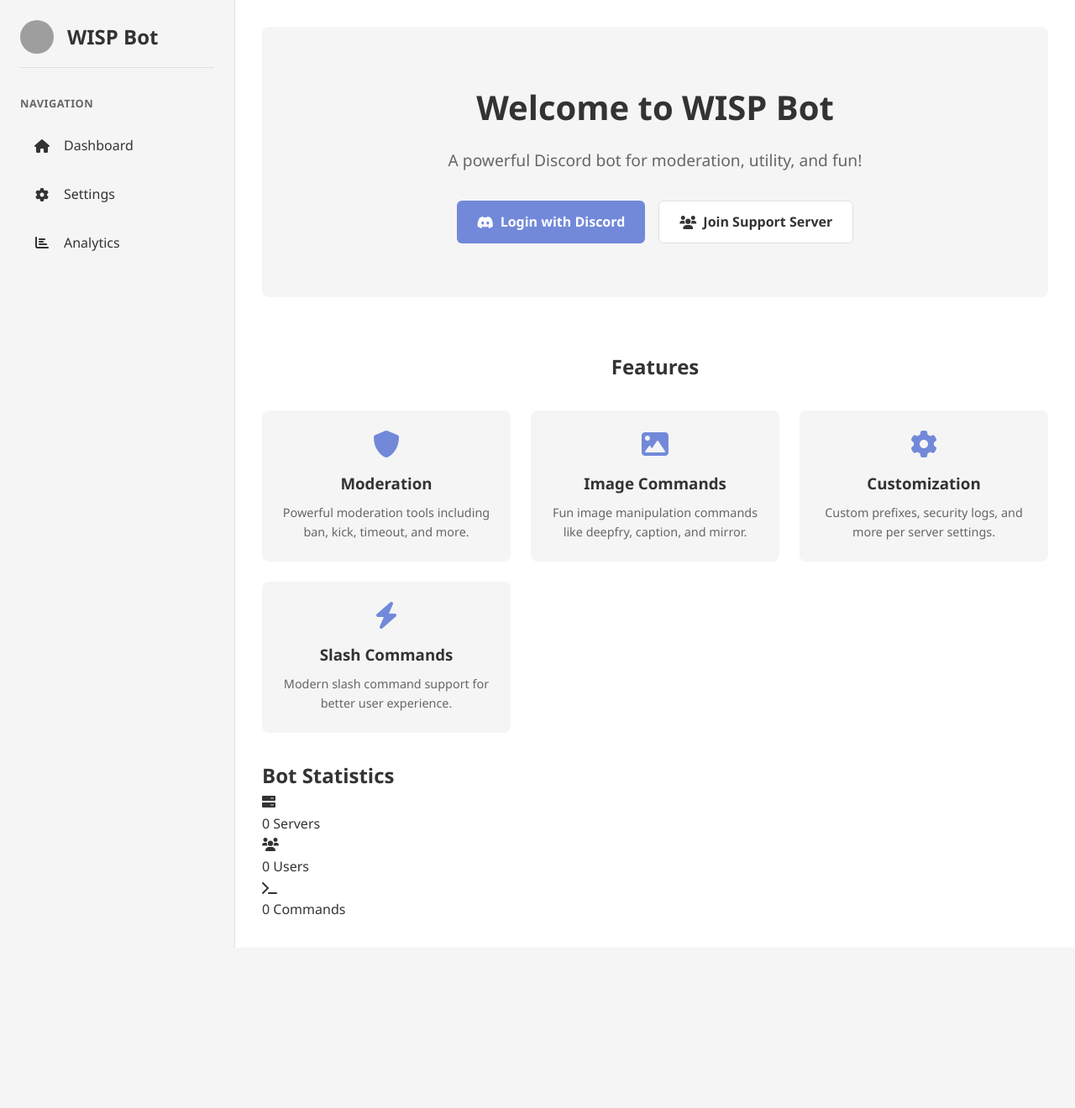
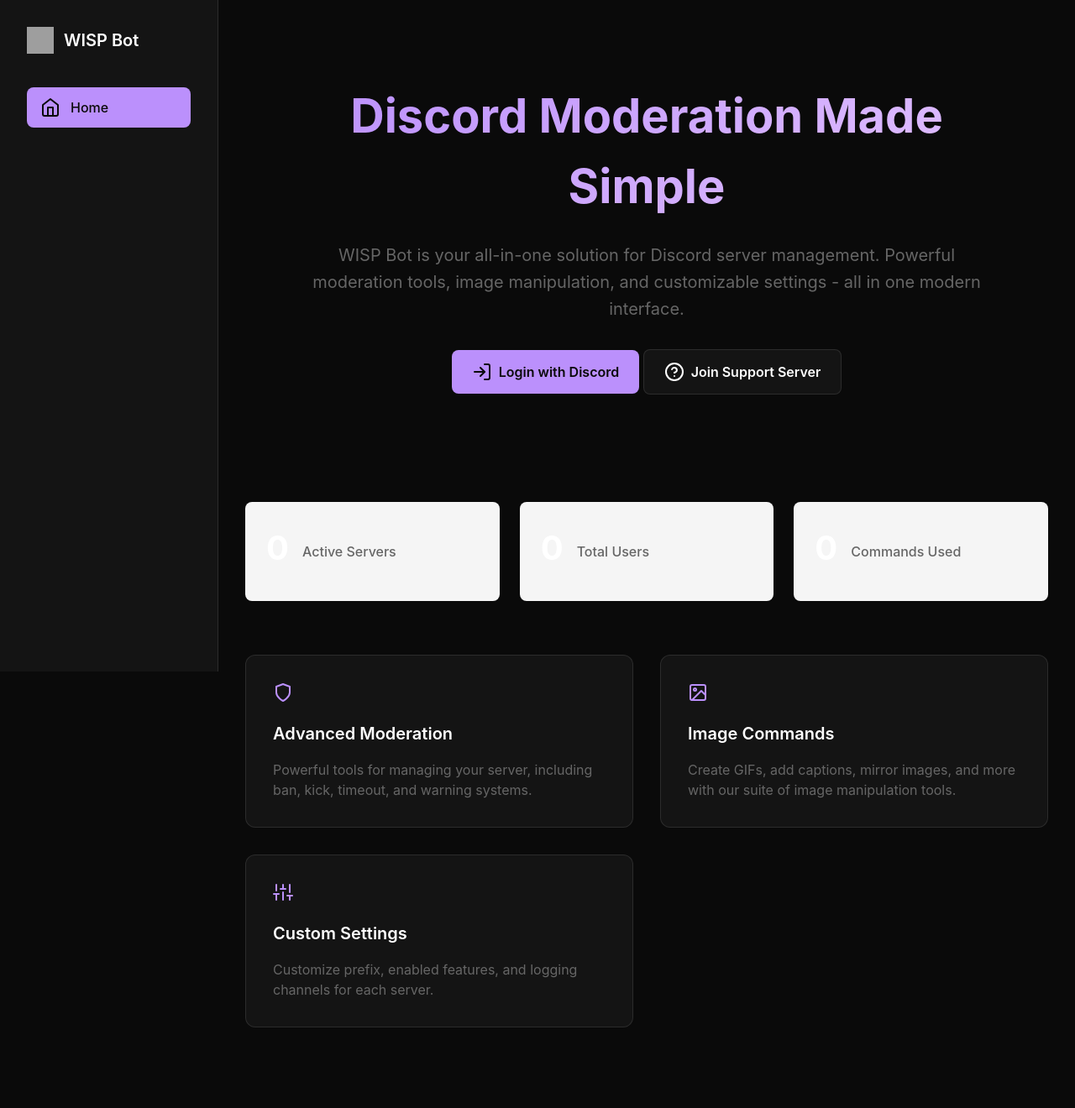
Before and after one commit to LyrdSouth/wispdashboard, a Flask app: page / in a window 1280 px wide. Shown: the whole page at 84% size. Before the commit the page ends 1129 px from the top, so only its background shows below. Run offline with Flask 3, Linux system fonts and the light colour scheme; some web fonts are replaced; grey boxes are pictures that could not be loaded.

Commit message:
Update dashboard design with modern UI and improved styling

```diff
--- a/dashboard/static/css/dashboard.css
+++ b/dashboard/static/css/dashboard.css
@@ -1,3 +1,255 @@
+/* Base styles and CSS variables */
+:root {
+    --primary: #BB90FC;
+    --primary-dark: #9B6FE0;
+    --background: #0A0A0A;
+    --surface: #141414;
+    --surface-hover: #1A1A1A;
+    --text: #FFFFFF;
+    --text-secondary: rgba(255, 255, 255, 0.7);
+    --border: rgba(255, 255, 255, 0.1);
+}
+
+/* Global styles */
+* {
+    margin: 0;
+    padding: 0;
+    box-sizing: border-box;
+    font-family: 'Inter', 'Helvetica Neue', sans-serif;
+}
+
+body {
+    background-color: var(--background);
+    color: var(--text);
+    line-height: 1.5;
+    min-height: 100vh;
+    display: flex;
+}
+
+/* Sidebar styles */
+.sidebar {
+    width: 260px;
+    background-color: var(--surface);
+    border-right: 1px solid var(--border);
+    padding: 2rem;
+    height: 100vh;
+    position: fixed;
+    display: flex;
+    flex-direction: column;
+}
+
+.sidebar-logo {
+    display: flex;
+    align-items: center;
+    gap: 0.75rem;
+    margin-bottom: 2.5rem;
+}
+
+.sidebar-logo img {
+    width: 32px;
+    height: 32px;
+}
+
+.sidebar-logo h1 {
+    font-size: 1.25rem;
+    font-weight: 600;
+}
+
+.nav-links {
+    display: flex;
+    flex-direction: column;
+    gap: 0.5rem;
+}
+
+.nav-link {
+    display: flex;
+    align-items: center;
+    gap: 0.75rem;
+    padding: 0.75rem 1rem;
+    border-radius: 8px;
+    color: var(--text);
+    text-decoration: none;
+    font-weight: 500;
+    transition: background-color 0.2s;
+}
+
+.nav-link:hover {
+    background-color: var(--surface-hover);
+}
+
+.nav-link.active {
+    background-color: var(--primary);
+    color: var(--background);
+}
+
+/* Main content area */
+main {
+    margin-left: 260px;
+    padding: 2rem;
+    width: calc(100% - 260px);
+}
+
+/* Hero section */
+.hero {
+    padding: 4rem 0;
+    text-align: center;
+    max-width: 800px;
+    margin: 0 auto;
+}
+
+.hero h1 {
+    font-size: 3.5rem;
+    font-weight: 700;
+    margin-bottom: 1.5rem;
+    background: linear-gradient(135deg, var(--primary) 0%, #E2C1FF 100%);
+    -webkit-background-clip: text;
+    -webkit-text-fill-color: transparent;
+}
+
+.hero p {
+    font-size: 1.25rem;
+    color: var(--text-secondary);
+    margin-bottom: 2rem;
+    line-height: 1.6;
+}
+
+/* Buttons */
+.button {
+    display: inline-flex;
+    align-items: center;
+    gap: 0.5rem;
+    padding: 0.875rem 1.5rem;
+    border-radius: 8px;
+    font-weight: 600;
+    text-decoration: none;
+    transition: all 0.2s;
+}
+
+.button-primary {
+    background-color: var(--primary);
+    color: var(--background);
+}
+
+.button-primary:hover {
+    background-color: var(--primary-dark);
+}
+
+.button-secondary {
+    background-color: var(--surface);
+    color: var(--text);
+    border: 1px solid var(--border);
+}
+
+.button-secondary:hover {
+    background-color: var(--surface-hover);
+}
+
+/* Stats section */
+.stats {
+    display: grid;
+    grid-template-columns: repeat(auto-fit, minmax(240px, 1fr));
+    gap: 1.5rem;
+    margin: 4rem 0;
+}
+
+.stat-card {
+    background-color: var(--surface);
+    border: 1px solid var(--border);
+    border-radius: 12px;
+    padding: 1.5rem;
+}
+
+.stat-card h3 {
+    font-size: 2.5rem;
+    font-weight: 700;
+    margin-bottom: 0.5rem;
+}
+
+.stat-card p {
+    color: var(--text-secondary);
+    font-weight: 500;
+}
+
+/* Features section */
+.features {
+    display: grid;
+    grid-template-columns: repeat(auto-fit, minmax(300px, 1fr));
+    gap: 2rem;
+    margin: 4rem 0;
+}
+
+.feature-card {
+    background-color: var(--surface);
+    border: 1px solid var(--border);
+    border-radius: 12px;
+    padding: 2rem;
+}
+
+.feature-card h3 {
+    font-size: 1.25rem;
+    font-weight: 600;
+    margin-bottom: 1rem;
+}
+
+.feature-card p {
+    color: var(--text-secondary);
+}
+
+/* Responsive design */
+@media (max-width: 768px) {
+    .sidebar {
+        width: 100%;
+        height: auto;
+        position: relative;
+    }
+
+    main {
+        margin-left: 0;
+        width: 100%;
+    }
+
+    .hero h1 {
+        font-size: 2.5rem;
+    }
+
+    .stats {
+        grid-template-columns: 1fr;
+    }
+}
+
+/* Loading states */
+.loading {
+    display: flex;
+    align-items: center;
+    justify-content: center;
+    min-height: 200px;
+    color: var(--text-secondary);
+}
+
+/* Notifications */
+.notification {
+    position: fixed;
+    bottom: 2rem;
+    right: 2rem;
+    padding: 1rem 1.5rem;
+    border-radius: 8px;
+    background-color: var(--surface);
+    border: 1px solid var(--border);
+    color: var(--text);
+    animation: slideIn 0.3s ease-out;
+}
+
+@keyframes slideIn {
+    from {
+        transform: translateY(100%);
+        opacity: 0;
+    }
+    to {
+        transform: translateY(0);
+        opacity: 1;
+    }
+}
+
 /* Dashboard Layout */
 .dashboard-header {
     display: flex;
--- a/dashboard/templates/base.html
+++ b/dashboard/templates/base.html
@@ -3,64 +3,50 @@
 <head>
     <meta charset="UTF-8">
     <meta name="viewport" content="width=device-width, initial-scale=1.0">
-    <title>{% block title %}WISP Bot Dashboard{% endblock %}</title>
-    <link rel="stylesheet" href="{{ url_for('static', filename='css/style.css') }}">
-    <link rel="stylesheet" href="https://cdnjs.cloudflare.com/ajax/libs/font-awesome/6.0.0/css/all.min.css">
+    <title>{% block title %}WISP Bot{% endblock %}</title>
+    <link rel="stylesheet" href="https://rsms.me/inter/inter.css">
+    <link rel="stylesheet" href="{{ url_for('static', filename='css/dashboard.css') }}">
+    <script src="https://unpkg.com/feather-icons"></script>
 </head>
 <body>
-    <div class="app-container">
-        <!-- Sidebar -->
-        <nav class="sidebar">
-            <div class="sidebar-header">
-                <img src="{{ url_for('static', filename='images/logo.png') }}" alt="WISP Logo" class="logo">
+    <aside class="sidebar">
+        <div class="sidebar-logo">
+            <img src="{{ url_for('static', filename='img/logo.png') }}" alt="WISP Bot Logo">
             <h1>WISP Bot</h1>
         </div>
-
-            <div class="sidebar-section">
-                <h2>NAVIGATION</h2>
-                <div class="nav-links">
+        <nav class="nav-links">
+            <a href="{{ url_for('index') }}" class="nav-link {% if request.endpoint == 'index' %}active{% endif %}">
+                <i data-feather="home"></i>
+                Home
+            </a>
+            {% if session.user %}
             <a href="{{ url_for('dashboard') }}" class="nav-link {% if request.endpoint == 'dashboard' %}active{% endif %}">
-                        <i class="fas fa-home"></i>
-                        <span>Dashboard</span>
+                <i data-feather="grid"></i>
+                Dashboard
             </a>
-                    <a href="#" class="nav-link">
-                        <i class="fas fa-cog"></i>
-                        <span>Settings</span>
+            <a href="#settings" class="nav-link">
+                <i data-feather="settings"></i>
+                Settings
             </a>
-                    <a href="#" class="nav-link">
-                        <i class="fas fa-chart-bar"></i>
-                        <span>Analytics</span>
+            <a href="#analytics" class="nav-link">
+                <i data-feather="bar-chart-2"></i>
+                Analytics
             </a>
-                </div>
-            </div>
-
-            {% if session.user %}
-            <div class="sidebar-section">
-                <h2>ACCOUNT</h2>
-                <div class="nav-links">
-                    <div class="user-info">
-                        <img src="https://cdn.discordapp.com/avatars/{{ session.user.id }}/{{ session.user.avatar }}.png" alt="User Avatar" class="user-avatar">
-                        <div class="user-details">
-                            <span class="username">{{ session.user.username }}</span>
-                            <span class="user-id">#{{ session.user.discriminator }}</span>
-                        </div>
-                    </div>
             <a href="{{ url_for('logout') }}" class="nav-link">
-                        <i class="fas fa-sign-out-alt"></i>
-                        <span>Log Out</span>
+                <i data-feather="log-out"></i>
+                Logout
             </a>
-                </div>
-            </div>
             {% endif %}
         </nav>
+    </aside>
 
-        <!-- Main Content -->
-        <main class="main-content">
+    <main>
         {% block content %}{% endblock %}
     </main>
-    </div>
 
-    <script src="{{ url_for('static', filename='js/main.js') }}"></script>
+    <script>
+        feather.replace();
+    </script>
     {% block scripts %}{% endblock %}
 </body>
 </html>
--- a/dashboard/templates/index.html
+++ b/dashboard/templates/index.html
@@ -1,96 +1,67 @@
 {% extends "base.html" %}
 
-{% block title %}Welcome - WISP Bot Dashboard{% endblock %}
+{% block title %}WISP Bot - Discord Moderation Made Simple{% endblock %}
 
 {% block content %}
-<div class="hero-section">
-    <div class="hero-content">
-        <h1>Welcome to WISP Bot</h1>
-        <p>A powerful Discord bot for moderation, utility, and fun!</p>
+<section class="hero">
+    <h1>Discord Moderation Made Simple</h1>
+    <p>WISP Bot is your all-in-one solution for Discord server management. Powerful moderation tools, image manipulation, and customizable settings - all in one modern interface.</p>
     <div class="hero-buttons">
-            <a href="{{ url_for('login') }}" class="btn btn-primary">
-                <i class="fab fa-discord"></i>
+        <a href="{{ url_for('login') }}" class="button button-primary">
+            <i data-feather="log-in"></i>
             Login with Discord
         </a>
-            <a href="https://discord.gg/KWPVEZ277v" class="btn btn-secondary" target="_blank">
-                <i class="fas fa-users"></i>
+        <a href="https://discord.gg/your-invite" class="button button-secondary" target="_blank">
+            <i data-feather="help-circle"></i>
             Join Support Server
         </a>
     </div>
+</section>
+
+<section class="stats">
+    <div class="stat-card">
+        <h3 id="serverCount">0</h3>
+        <p>Active Servers</p>
     </div>
+    <div class="stat-card">
+        <h3 id="userCount">0</h3>
+        <p>Total Users</p>
     </div>
+    <div class="stat-card">
+        <h3 id="commandCount">0</h3>
+        <p>Commands Used</p>
+    </div>
+</section>
 
-<div class="features-section">
-    <h2>Features</h2>
-    <div class="features-grid">
+<section class="features">
     <div class="feature-card">
-            <i class="fas fa-shield-alt"></i>
-            <h3>Moderation</h3>
-            <p>Powerful moderation tools including ban, kick, timeout, and more.</p>
+        <i data-feather="shield" style="color: var(--primary); width: 24px; height: 24px; margin-bottom: 1rem;"></i>
+        <h3>Advanced Moderation</h3>
+        <p>Powerful tools for managing your server, including ban, kick, timeout, and warning systems.</p>
     </div>
     <div class="feature-card">
-            <i class="fas fa-image"></i>
+        <i data-feather="image" style="color: var(--primary); width: 24px; height: 24px; margin-bottom: 1rem;"></i>
         <h3>Image Commands</h3>
-            <p>Fun image manipulation commands like deepfry, caption, and mirror.</p>
+        <p>Create GIFs, add captions, mirror images, and more with our suite of image manipulation tools.</p>
     </div>
     <div class="feature-card">
-            <i class="fas fa-cog"></i>
-            <h3>Customization</h3>
-            <p>Custom prefixes, security logs, and more per server settings.</p>
+        <i data-feather="sliders" style="color: var(--primary); width: 24px; height: 24px; margin-bottom: 1rem;"></i>
+        <h3>Custom Settings</h3>
+        <p>Customize prefix, enabled features, and logging channels for each server.</p>
     </div>
-        <div class="feature-card">
-            <i class="fas fa-bolt"></i>
-            <h3>Slash Commands</h3>
-            <p>Modern slash command support for better user experience.</p>
-        </div>
-    </div>
-</div>
+</section>
 
-<div class="stats-section">
-    <h2>Bot Statistics</h2>
-    <div class="stats-grid">
-        <div class="stat-card">
-            <i class="fas fa-server"></i>
-            <div class="stat-info">
-                <span class="stat-value" id="server-count">Loading...</span>
-                <span class="stat-label">Servers</span>
-            </div>
-        </div>
-        <div class="stat-card">
-            <i class="fas fa-users"></i>
-            <div class="stat-info">
-                <span class="stat-value" id="user-count">Loading...</span>
-                <span class="stat-label">Users</span>
-            </div>
-        </div>
-        <div class="stat-card">
-            <i class="fas fa-terminal"></i>
-            <div class="stat-info">
-                <span class="stat-value" id="command-count">Loading...</span>
-                <span class="stat-label">Commands</span>
-            </div>
-        </div>
-    </div>
-</div>
-{% endblock %}
-
-{% block scripts %}
 <script>
+document.addEventListener('DOMContentLoaded', function() {
     // Fetch bot statistics
-    async function fetchStats() {
-        try {
-            const response = await fetch('/api/stats');
-            const data = await response.json();
-
-            document.getElementById('server-count').textContent = data.servers;
-            document.getElementById('user-count').textContent = data.users;
-            document.getElementById('command-count').textContent = data.commands;
-        } catch (error) {
-            console.error('Error fetching stats:', error);
-        }
-    }
-
-    // Fetch stats when page loads
-    document.addEventListener('DOMContentLoaded', fetchStats);
+    fetch('/api/stats')
+        .then(response => response.json())
+        .then(data => {
+            document.getElementById('serverCount').textContent = data.servers.toLocaleString();
+            document.getElementById('userCount').textContent = data.users.toLocaleString();
+            document.getElementById('commandCount').textContent = data.commands.toLocaleString();
+        })
+        .catch(error => console.error('Error fetching stats:', error));
+});
 </script>
 {% endblock %}
```
Also changed, not shown: other parts of dashboard/static/css/dashboard.css (+0 -58 lines). Lines whose indentation alone changed are shown as unchanged.
